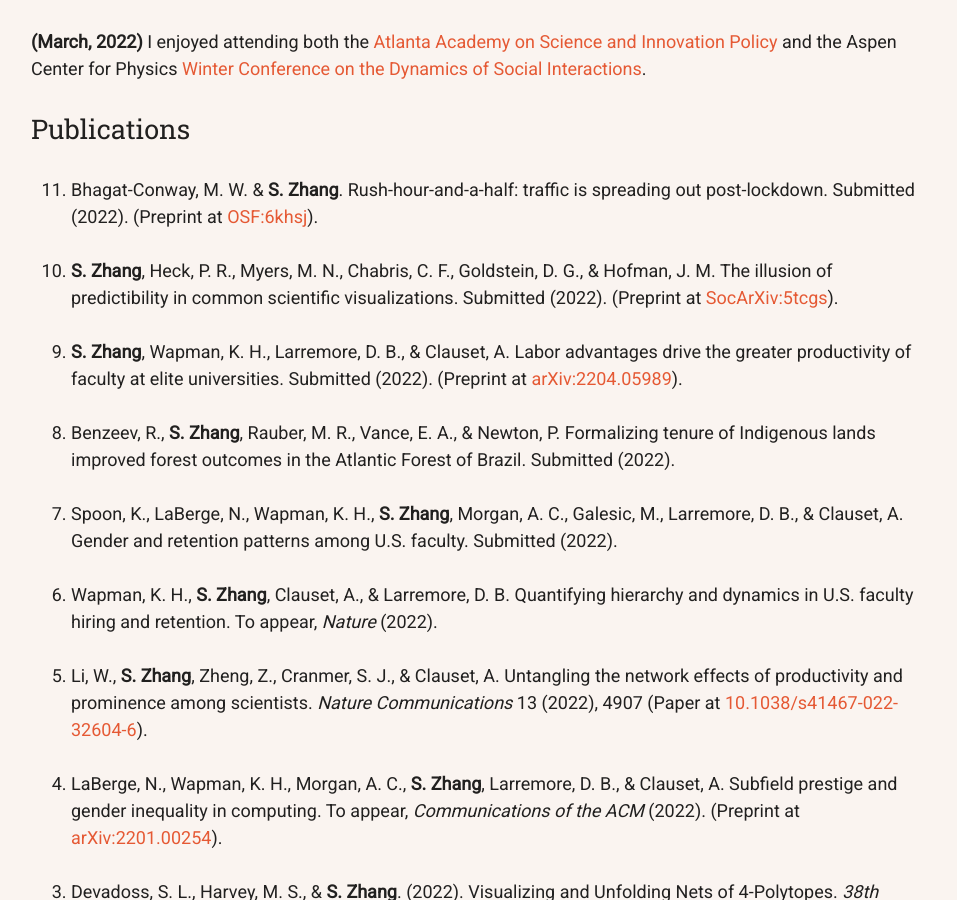
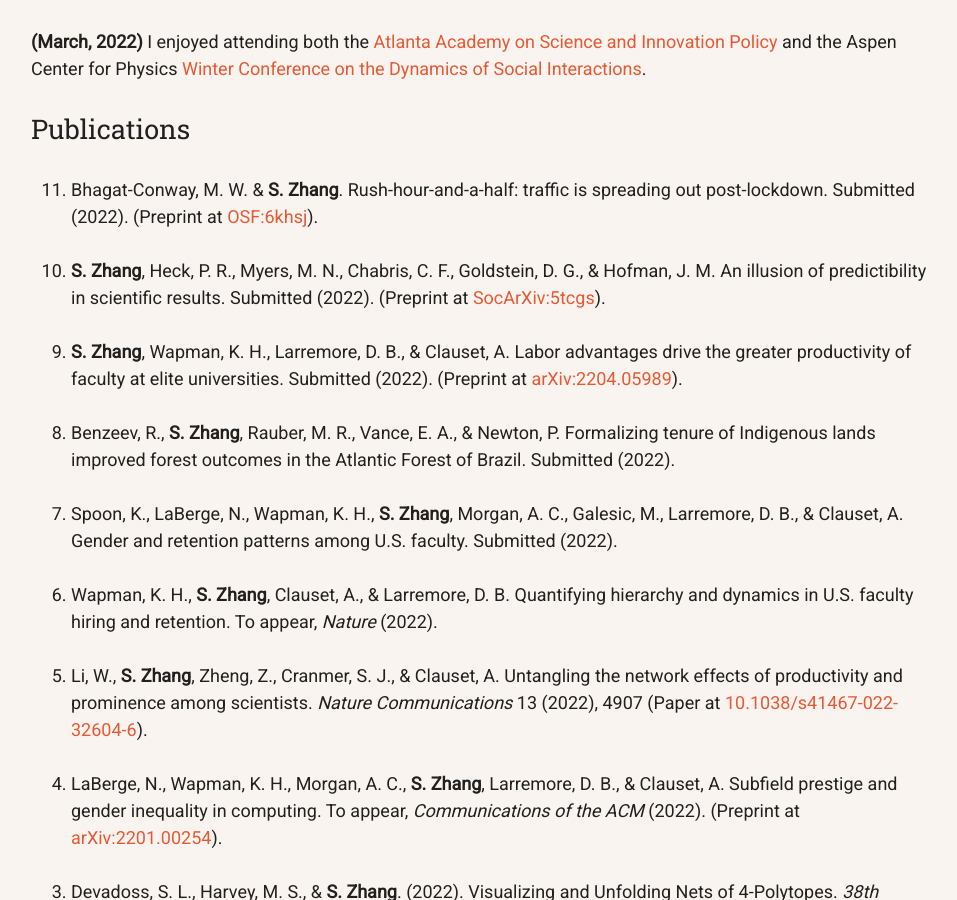
Before and after one commit to samzhang111/samzhang111.github.io, a Jekyll site: the page built from index.html, in a window 1280 px wide and 900 px high, scrolled down 1481 px. Shown: the whole window, without its empty margins (161-1118 px from the left). Built offline with Jekyll 4.4.1, drawn with Linux system fonts in a browser that asks for light colours; nearby versions of some CDN libraries.

Commit message:
edit name of paper

```diff
--- a/index.html
+++ b/index.html
@@ -64,7 +64,7 @@ layout: default
         <ol class="bibliography" reversed>
             <li><span id="conway2022peakspreading">Bhagat-Conway, M. W. &amp; <b>S. Zhang</b>. Rush-hour-and-a-half: traffic is spreading out post-lockdown. Submitted (2022). (Preprint at <a target="_blank" href="https://osf.io/6khsj/">OSF:6khsj</a>).</span></li>
 
-            <li><span id="zhang2022illusion"><b>S. Zhang</b>, Heck, P. R., Myers, M. N., Chabris, C. F., Goldstein, D. G., &amp; Hofman, J. M. The illusion of predictibility in common scientific visualizations. Submitted (2022). (Preprint at <a target="_blank" href="https://osf.io/preprints/socarxiv/5tcgs/">SocArXiv:5tcgs</a>).</span></li>
+            <li><span id="zhang2022illusion"><b>S. Zhang</b>, Heck, P. R., Myers, M. N., Chabris, C. F., Goldstein, D. G., &amp; Hofman, J. M. An illusion of predictibility in scientific results. Submitted (2022). (Preprint at <a target="_blank" href="https://osf.io/preprints/socarxiv/5tcgs/">SocArXiv:5tcgs</a>).</span></li>
 
             <li><span id="zhang2022labor"><b>S. Zhang</b>, Wapman, K. H., Larremore, D. B., &amp; Clauset, A. Labor advantages drive the greater productivity of faculty at elite universities. Submitted (2022). (Preprint at <a target="_blank" href="https://arxiv.org/abs/2204.05989">arXiv:2204.05989</a>).</span></li>
 
```
